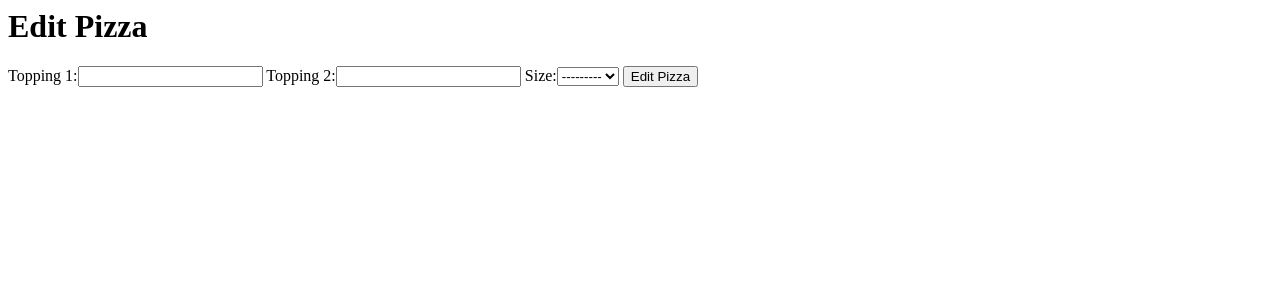
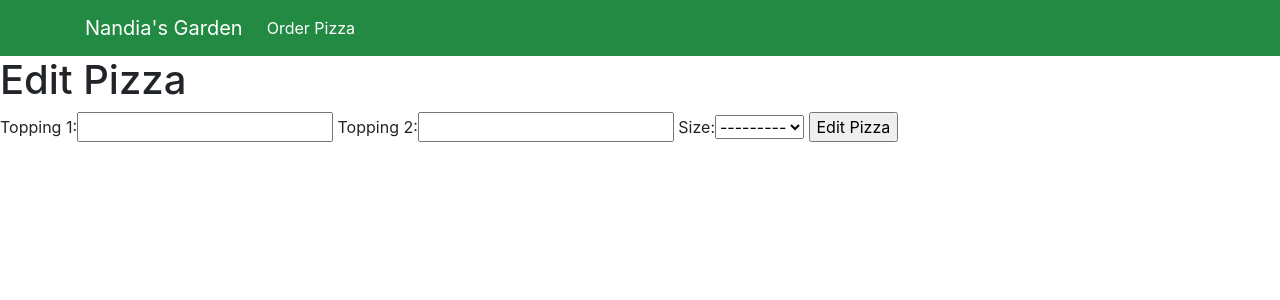
Before and after one commit to liberbell/py03, a Django app: template nandiasgarden/pizza/templates/pizza/edit_order.html in a window 1280 px wide. Shown: the top 300 px of the page. Run offline with Django 3.2, Linux system fonts and the light colour scheme; the template is opened without the code that fills it: values that come from a table or form of the project are taken from there, others are empty; some libraries are stand-ins or nearby versions.

Commit message:
edit_order1

```diff
--- a/nandiasgarden/pizza/templates/pizza/edit_order.html
+++ b/nandiasgarden/pizza/templates/pizza/edit_order.html
@@ -1,3 +1,6 @@
+{% extends 'pizza/base.html' %}
+{% block 'body' %}
+
 <h1>Edit Pizza</h1>
 
 <h2>{{ note }}</h2>
@@ -7,3 +10,4 @@
   {{ pizzaform }}
   <input type="submit" value="Edit Pizza">
 </form>
+{% endblock %}
```
